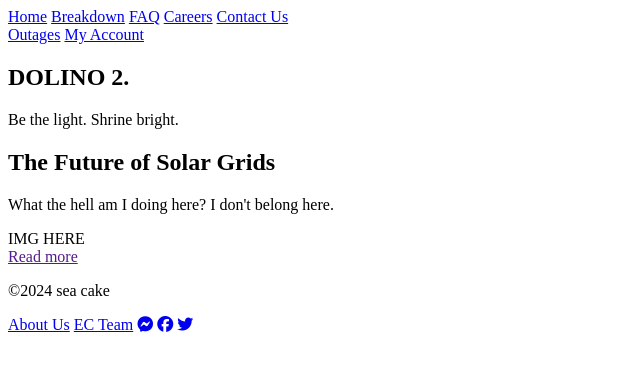
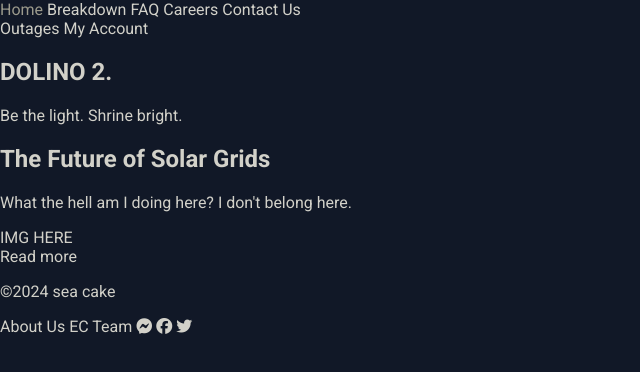
Before and after one commit to thandora/dolino-two, a plain HTML site: page index.html in a window 1280 px wide. Shown: the whole page, without its empty margins (0-640 px from the left). Drawn offline with Linux system fonts and the light colour scheme.

Commit message:
general styling

```diff
--- a/index.html
+++ b/index.html
@@ -3,7 +3,14 @@
   <head>
     <meta charset="UTF-8" />
     <meta name="viewport" content="width=device-width, initial-scale=1.0" />
+    <link rel="preconnect" href="https://fonts.googleapis.com" />
+    <link rel="preconnect" href="https://fonts.gstatic.com" crossorigin />
+    <link
+      href="https://fonts.googleapis.com/css2?family=Roboto:wght@400;700&display=swap"
+      rel="stylesheet"
+    />
     <script src="https://kit.fontawesome.com/3273a2de81.js" crossorigin="anonymous"></script>
+    <link rel="stylesheet" href="style.css" />
     <title>Dolino2</title>
   </head>
   <body>
--- a/style.css
+++ b/style.css
@@ -0,0 +1,31 @@
+html {
+  box-sizing: border-box;
+}
+
+*,
+*::before,
+*::after {
+  box-sizing: inherit;
+}
+
+body {
+  margin: 0;
+  height: 100vh;
+
+  font-family: 'Roboto', sans-serif;
+  background-color: #111827;
+  color: #d2d1c9;
+}
+
+a {
+  text-decoration: none;
+  color: #d2d1c9;
+}
+
+a:active {
+  color: #d2d1c9;
+}
+
+a:hover {
+  color: hsl(53, 7%, 58%);
+}
```
